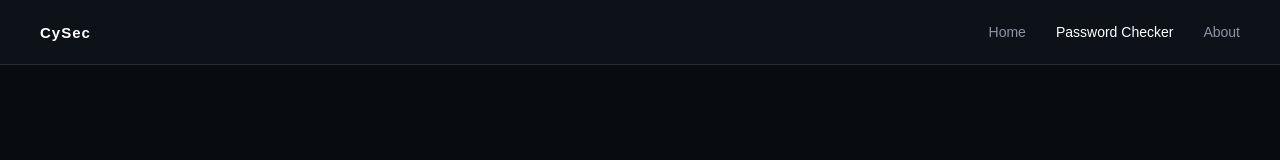
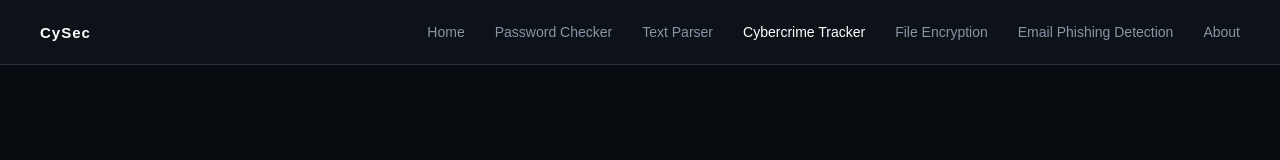
Before and after one commit to kieranhsng/CyberSec-Website, a plain HTML site: page tracker.html in a window 1280 px wide. Drawn offline with Linux system fonts and the light colour scheme.

Commit message:
Added missing webpages
Just added the text parser, email phishing detection and file encryption webpages for all of you

```diff
--- a/tracker.html
+++ b/tracker.html
@@ -4,7 +4,7 @@
 <head>
     <meta charset="UTF-8">
     <meta name="viewport" content="width=device-width, initial-scale=1.0">
-    <title>Password Security</title>
+    <title>Cybercrime Tracker</title>
 
     <link rel="stylesheet" href="styles.css" type="text/css">
 </head>
@@ -20,7 +20,11 @@
 
         <div class="nav-links">
             <a href="index.html">Home</a>
-            <a href="checker.html" class="active">Password Checker</a>
+            <a href="checker.html">Password Checker</a>
+            <a href="parser.html">Text Parser</a>
+            <a href="tracker.html" class="active">Cybercrime Tracker</a>
+            <a href="encryption.html">File Encryption</a>
+            <a href="detection.html">Email Phishing Detection</a>
             <a href="about.html">About</a>
         </div>
 
```
Also changed, not shown: index.html (+4 -0 lines), password-checker.html (+4 -0 lines).
